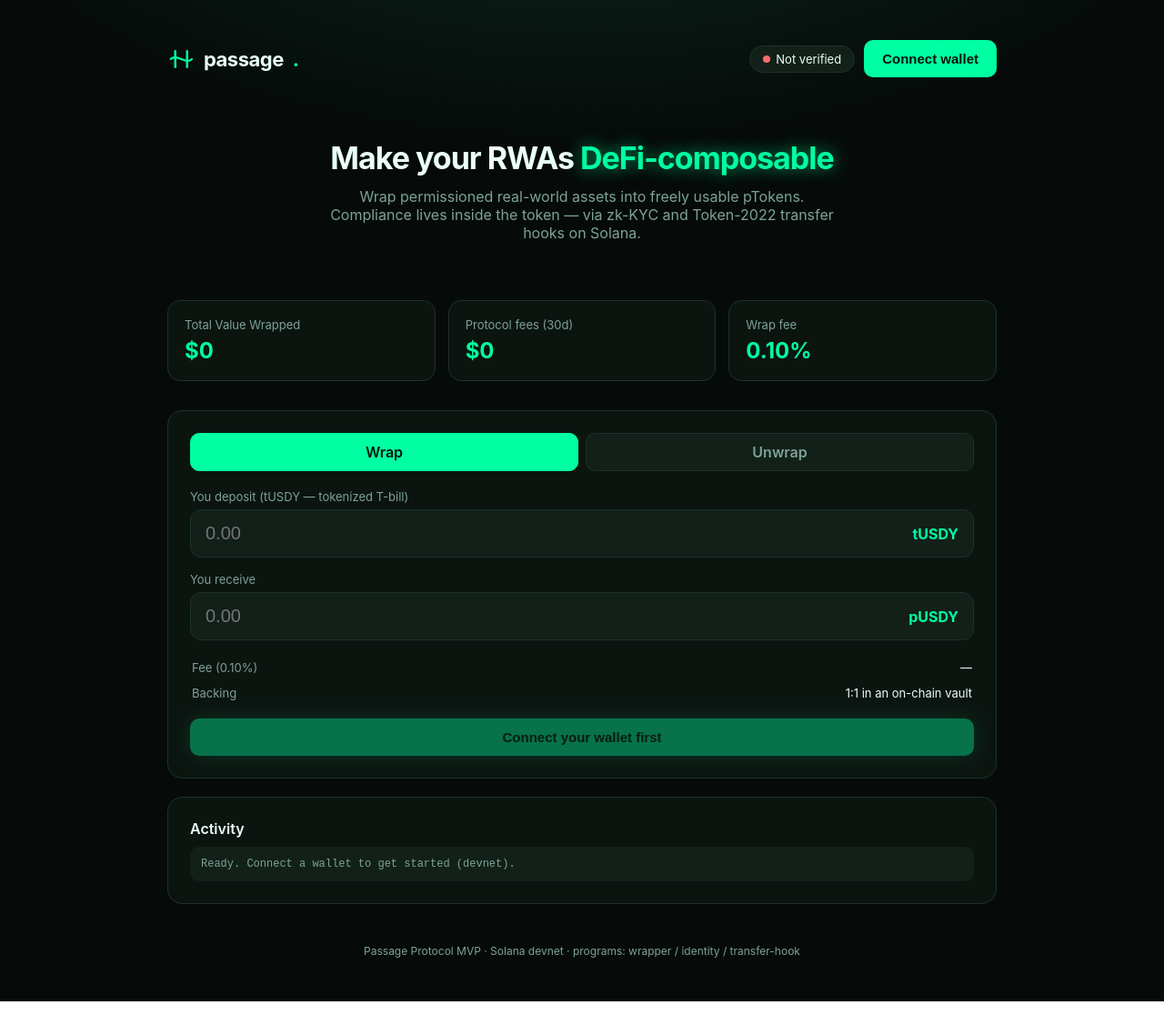
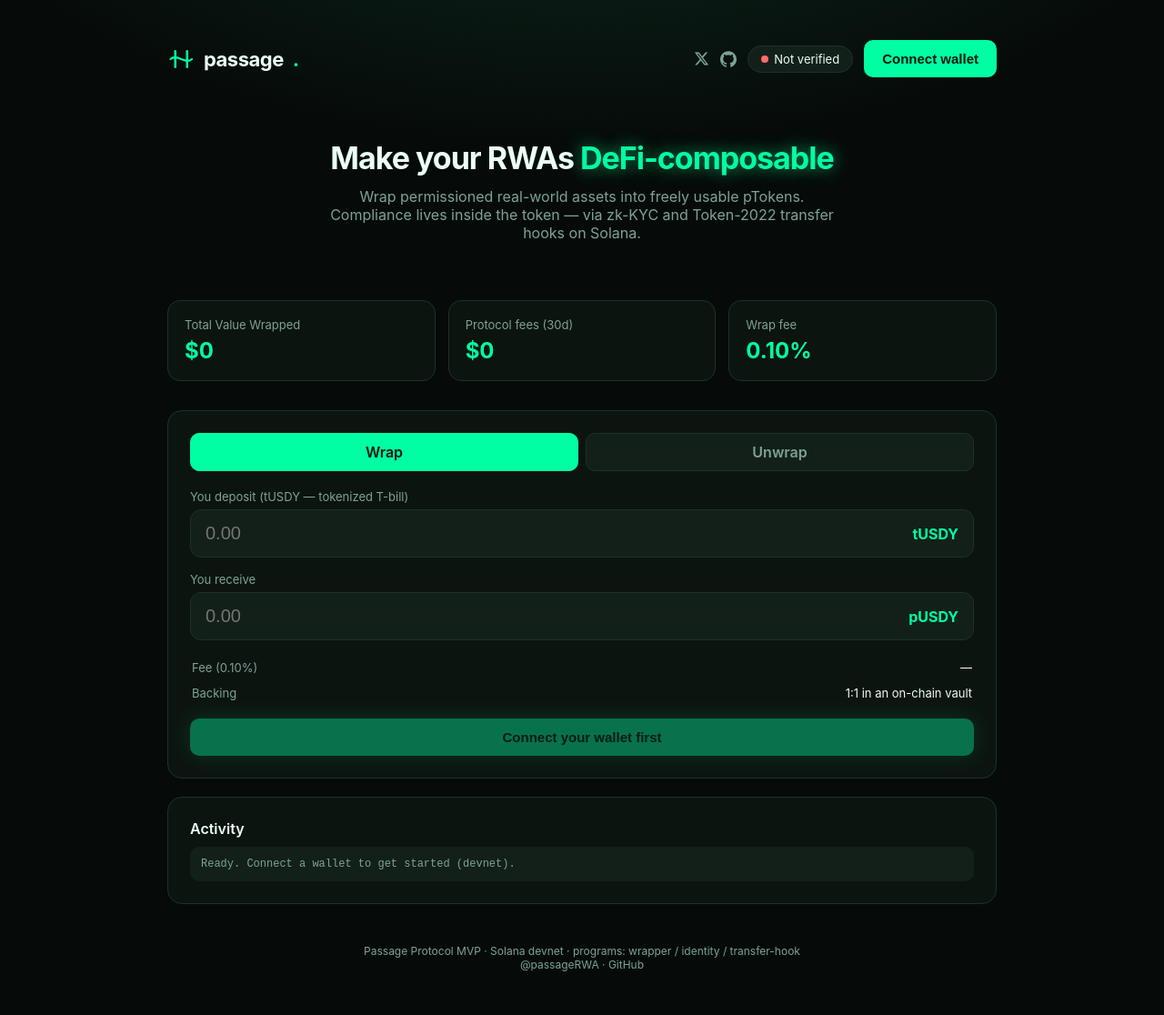
Before and after one commit to SewnRetirement/Passage-Protocol, a website: page app/index.html in a window 1280 px wide. Shown: the whole page at 91% size. Drawn offline with Linux system fonts and the light colour scheme.

Commit message:
Add X and GitHub links to the demo header and footer

```diff
--- a/app/index.html
+++ b/app/index.html
@@ -55,6 +55,10 @@
   .hero h1 span, .logo span { text-shadow: 0 0 18px rgba(0,255,163,.6); }
   .stat .value { color: var(--accent); }
   .tab.active { color: #04150d; }
+  .iconlink { display:inline-flex; align-items:center; color: var(--muted); transition: color .15s, transform .15s; }
+  .iconlink:hover { color: var(--accent); transform: translateY(-1px); }
+  footer a { color: var(--muted); text-decoration: none; }
+  footer a:hover { color: var(--accent); }
 </style>
 </head>
 <body>
@@ -63,7 +67,13 @@
     <div class="logo" style="display:flex;align-items:center;gap:10px;">
       <svg width="30" height="30" viewBox="0 0 120 120" xmlns="http://www.w3.org/2000/svg"><rect x="30" y="20" width="10" height="80" rx="5" fill="#00ffa3"/><rect x="82" y="20" width="10" height="80" rx="5" fill="#00ffa3"/><path d="M 14 60 C 41 34, 81 86, 108 60" stroke="#00ffa3" stroke-width="9" stroke-linecap="round" fill="none"/></svg>
       passage<span>.</span></div>
-    <div style="display:flex; gap:10px; align-items:center;">
+    <div style="display:flex; gap:12px; align-items:center;">
+      <a class="iconlink" href="https://x.com/passageRWA" target="_blank" rel="noopener" aria-label="Passage Protocol on X" title="Follow @passageRWA">
+        <svg width="17" height="17" viewBox="0 0 24 24" fill="currentColor" aria-hidden="true"><path d="M18.244 2.25h3.308l-7.227 8.26 8.502 11.24H16.17l-5.214-6.817L4.99 21.75H1.68l7.73-8.835L1.254 2.25H8.08l4.713 6.231zm-1.161 17.52h1.833L7.084 4.126H5.117z"/></svg>
+      </a>
+      <a class="iconlink" href="https://github.com/SewnRetirement/Passage-Protocol" target="_blank" rel="noopener" aria-label="Passage Protocol on GitHub" title="View the code">
+        <svg width="18" height="18" viewBox="0 0 24 24" fill="currentColor" aria-hidden="true"><path d="M12 .297c-6.63 0-12 5.373-12 12 0 5.303 3.438 9.8 8.205 11.385.6.113.82-.258.82-.577 0-.285-.01-1.04-.015-2.04-3.338.724-4.042-1.61-4.042-1.61C4.422 18.07 3.633 17.7 3.633 17.7c-1.087-.744.084-.729.084-.729 1.205.084 1.838 1.236 1.838 1.236 1.07 1.835 2.809 1.305 3.495.998.108-.776.417-1.305.76-1.605-2.665-.3-5.466-1.332-5.466-5.93 0-1.31.465-2.38 1.235-3.22-.135-.303-.54-1.523.105-3.176 0 0 1.005-.322 3.3 1.23.96-.267 1.98-.399 3-.405 1.02.006 2.04.138 3 .405 2.28-1.552 3.285-1.23 3.285-1.23.645 1.653.24 2.873.12 3.176.765.84 1.23 1.91 1.23 3.22 0 4.61-2.805 5.625-5.475 5.92.42.36.81 1.096.81 2.22 0 1.606-.015 2.896-.015 3.286 0 .315.21.69.825.57C20.565 22.092 24 17.592 24 12.297c0-6.627-5.373-12-12-12"/></svg>
+      </a>
       <span class="badge" id="kycBadge"><span class="dot" id="kycDot"></span><span id="kycText">Not verified</span></span>
       <button class="btn" id="connectBtn">Connect wallet</button>
     </div>
@@ -109,7 +119,11 @@
     <div class="log" id="log">Ready. Connect a wallet to get started (devnet).</div>
   </div>
 
-  <footer>Passage Protocol MVP · Solana devnet · programs: wrapper / identity / transfer-hook</footer>
+  <footer>
+    Passage Protocol MVP · Solana devnet · programs: wrapper / identity / transfer-hook<br>
+    <a href="https://x.com/passageRWA" target="_blank" rel="noopener">@passageRWA</a> ·
+    <a href="https://github.com/SewnRetirement/Passage-Protocol" target="_blank" rel="noopener">GitHub</a>
+  </footer>
 </div>
 
 <script>
```
Also changed, not shown: docs/index.html (+16 -2 lines).
